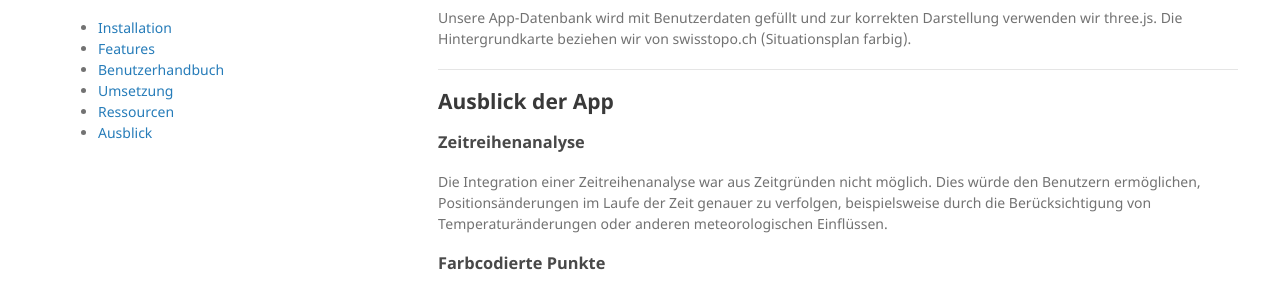
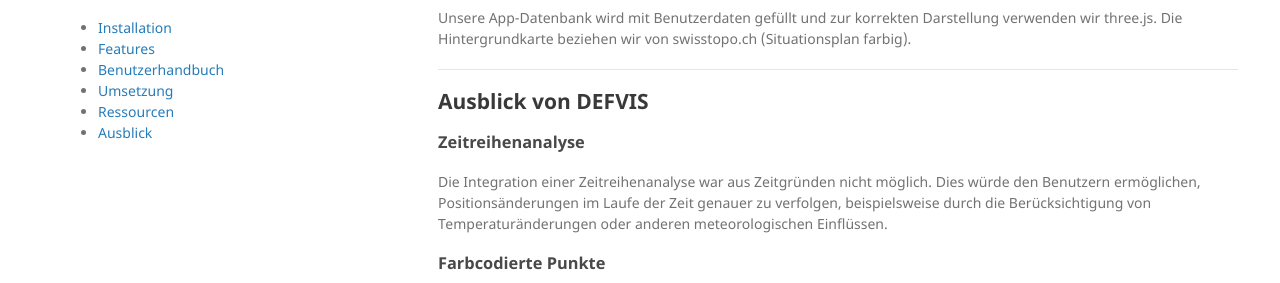
Before and after one commit to FabianRuefenacht/DEFVIS, a Jekyll site: the page built from docs/index.md, in a window 1280 px wide and 900 px high, scrolled down 2000 px. Shown: the part 290-573 px from the top of the window. Built offline with Jekyll 4.4.1, drawn with Linux system fonts in a browser that asks for light colours; our own code applies the rules of GitHub Pages for plain Markdown files.

Commit message:
Update index.md

```diff
--- a/docs/index.md
+++ b/docs/index.md
@@ -114,7 +114,7 @@ Unsere App-Datenbank wird mit Benutzerdaten gefüllt und zur korrekten Darstellu
 
 ---
 
-## Ausblick der App {#section6}
+## Ausblick von DEFVIS {#section6}
 
 ### Zeitreihenanalyse
 
```
